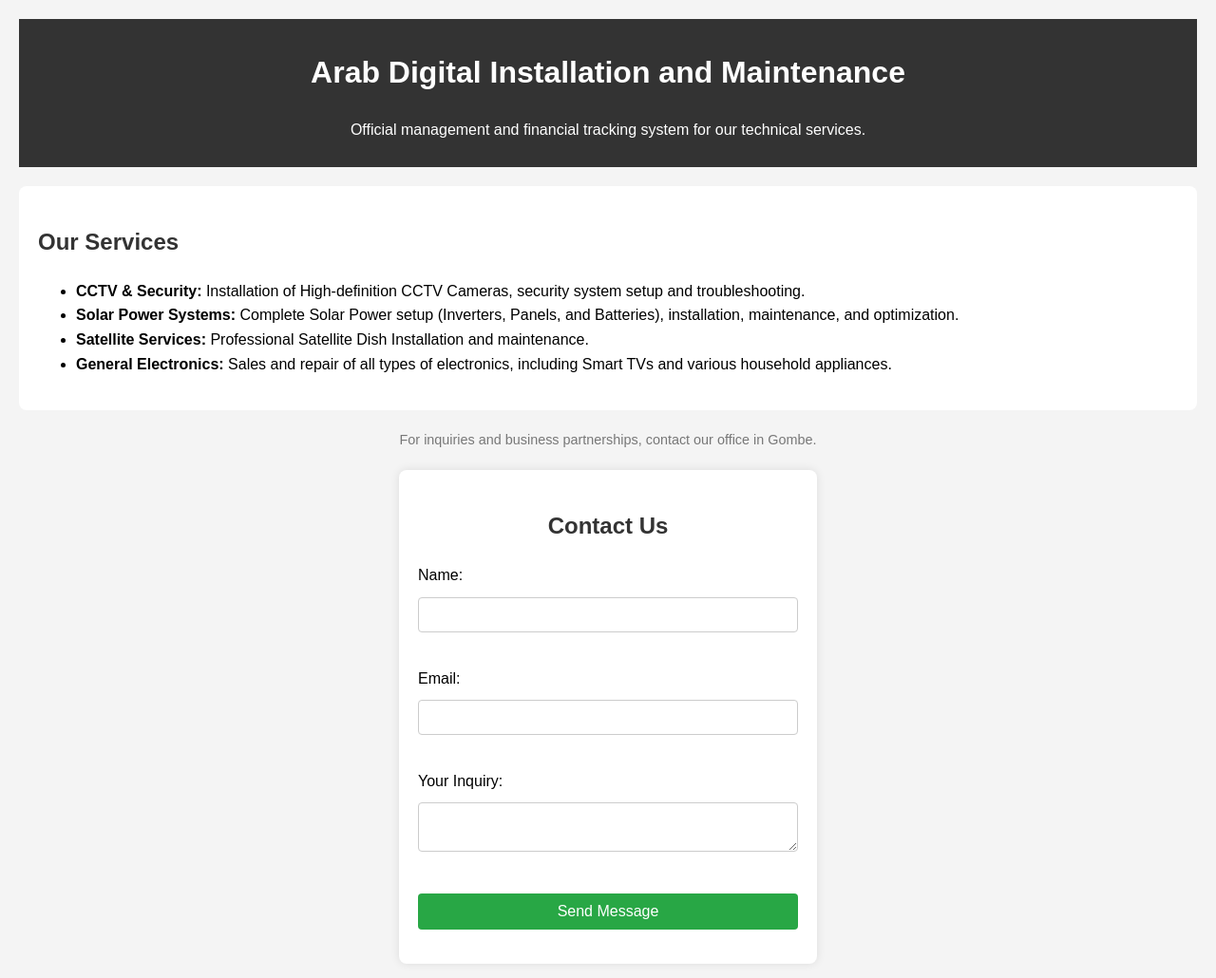
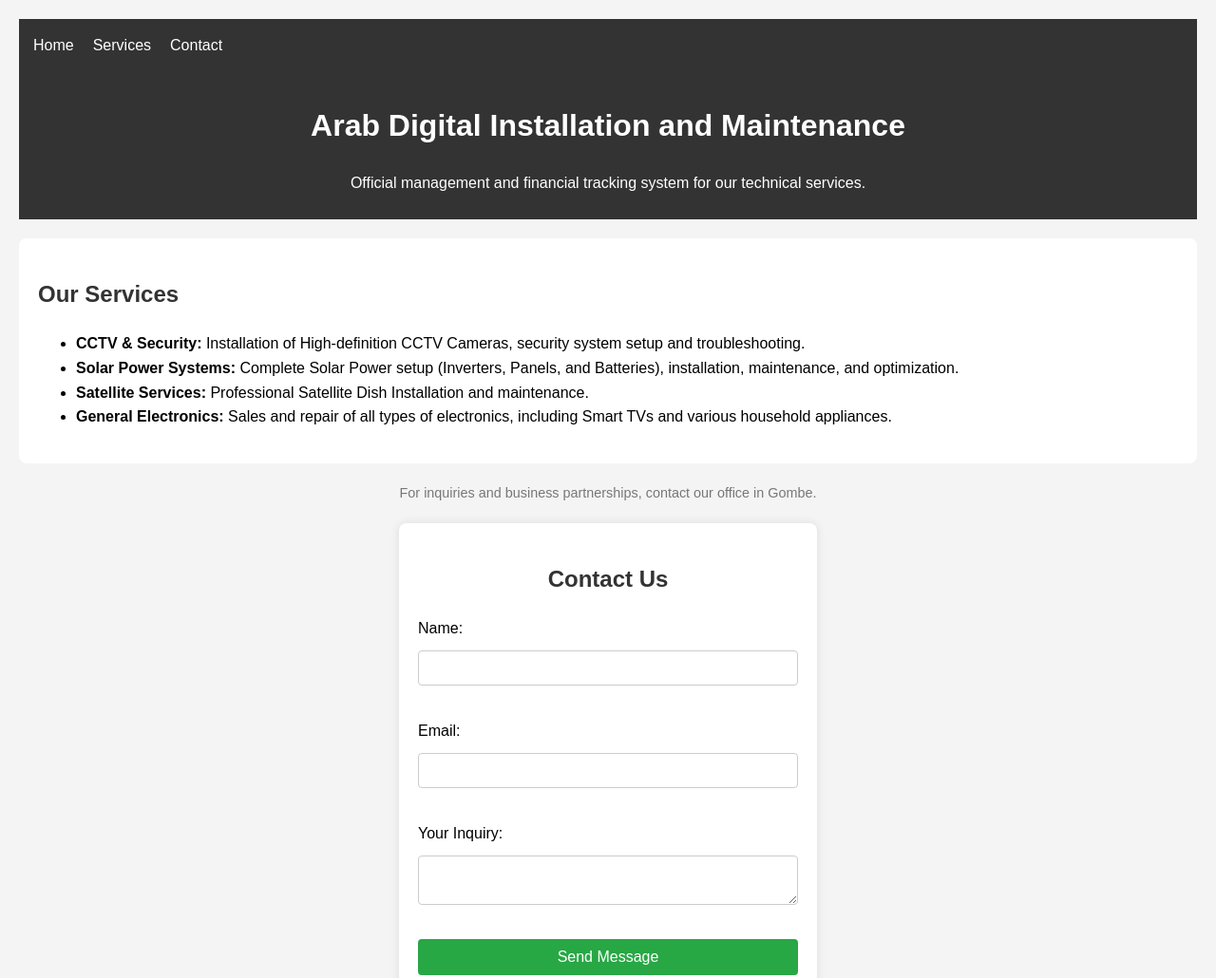
Before and after one commit to omarmuazuarab2-sys/Arab-Digital-Management-System, a website: page index.html in a window 1280 px wide. Shown: the whole page at 95% size. Drawn offline with Linux system fonts and the light colour scheme.

Commit message:
Add navigation bar to index.html

```diff
--- a/index.html
+++ b/index.html
@@ -1,3 +1,10 @@
+<nav>
+    <ul style="list-style: none; display: flex; gap: 20px; background: #333; padding: 15px; margin: 0;">
+        <li><a href="#top" style="color: white; text-decoration: none;">Home</a></li>
+        <li><a href="#services" style="color: white; text-decoration: none;">Services</a></li>
+        <li><a href="#contact" style="color: white; text-decoration: none;">Contact</a></li>
+    </ul>
+</nav>
 <!DOCTYPE html>
 <html lang="en">
 <head>
```
